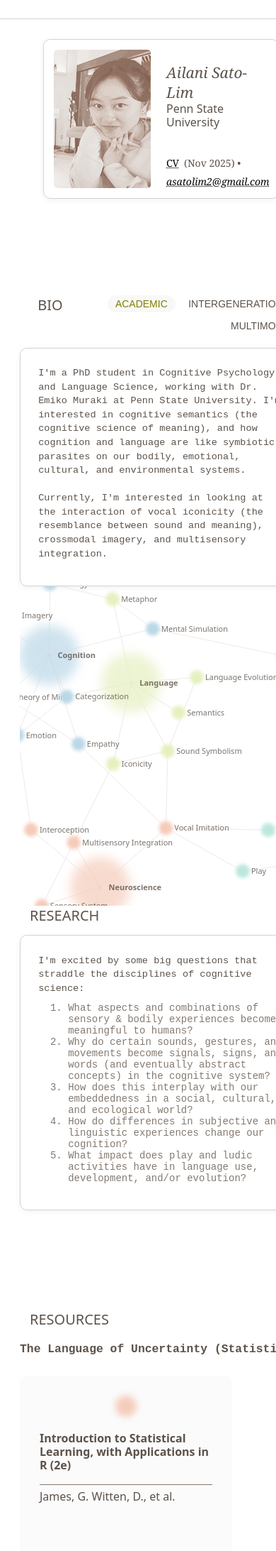
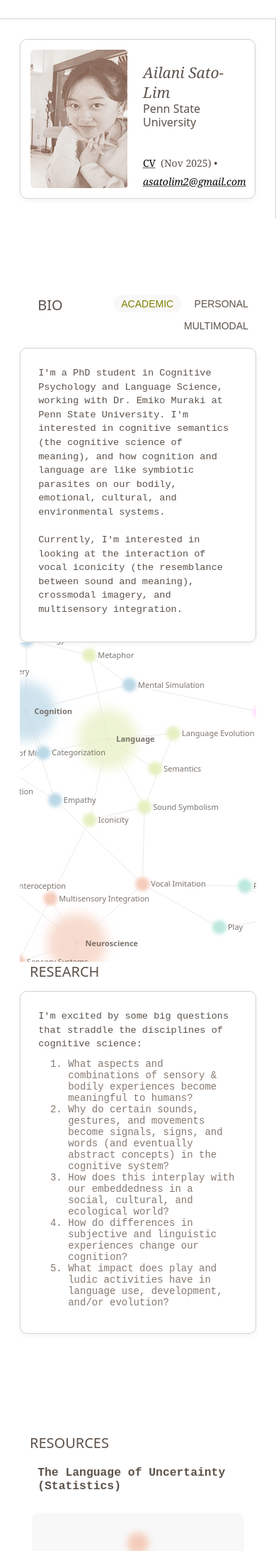
Before and after one commit to ailanisl/ailanisl.github.io, a Jekyll site: the page built from academics.html, in a window 390 px wide. Shown: the top 2185 px of the page at 71% size. Built offline with Jekyll 4.4.1, drawn with Linux system fonts in a browser that asks for light colours; some of the changed text lies outside the part shown.

Commit message:
mobile edits for academic webpage

```diff
--- a/academics.html
+++ b/academics.html
@@ -130,6 +130,7 @@
         }
         #name-card img {
             max-width: 60%;
+            justify-content: center;
         }
     }
     #links {
@@ -248,7 +249,7 @@
     }
     #hawaii-photo {
         width: 255px;
-        position: relative; left: 10%; top: 4rem;
+        position: relative; top: 1rem;
 
 
     }
@@ -281,18 +282,21 @@
         font-family: system-ui, -apple-system, BlinkMacSystemFont, 'Segoe UI', Roboto, Oxygen, Ubuntu, Cantarell, 'Open Sans', 'Helvetica Neue', sans-serif;
     }
 
+
     .resource-card {
         display: flex;
         flex-direction: column;
         gap: 0.5rem;
-        justify-content: flex-start;
+        justify-content: center;
         max-width: 300px;
         height: fit-content;
 
-        background-color: rgb(from var(--grey-back) r g b / 50%);
+        background-color:var(--grey-back);
         border-radius: 10px;
         padding: 2rem;
     }
+
+
     .orb-box {
         display: flex;
         justify-content: center;
@@ -303,6 +307,19 @@
         height: 30px;
         border-radius: 50%;
         filter: blur(5px);
+        transition: filter 1s ease;
+    }
+    .orb:hover {
+        filter: saturate(200%) blur(5px);
+    }
+    .author-link {
+        text-decoration: none;
+        color: var(--text);
+        font-size: 16px;
+        transition: text-decoration 1s;
+    }
+    .author-link:hover {
+        text-decoration: dashed;
     }
 
     .solid-line {
@@ -347,7 +364,7 @@
 .book-line {
     display: flex;
     flex-wrap: wrap;
-    justify-content: center;
+   /* justify-content: center;*/
 
     gap: 3rem;
 }
@@ -403,10 +420,11 @@
         margin-left: auto;
 
     }
-    #bio-card {
+    #bio-card, .gallery {
         min-width:auto;
         height: auto;
         margin-right: auto;
+        justify-content: center;
     }
 
     #name-card {
@@ -534,7 +552,7 @@
             <h2 style="padding-left: 1.8rem;">  BIO</h2>
             <div id="bio-filter">
                 <button class="tab active" onclick="showBio('academic', this)">ACADEMIC</button>
-                <button class="tab" onclick="showBio('intergenerational', this)">INTERGENERATIONAL</button>
+                <button class="tab" onclick="showBio('personal', this)">PERSONAL</button>
                 <button class="tab" onclick="showBio('multimodal', this)">MULTIMODAL</button>
             </div>
         </div>
@@ -559,7 +577,7 @@
                 </div>
             </div>
 
-            <div class="bio" id="intergenerational">
+            <div class="bio" id="personal">
                 <div class="flex-row" id="bio-matrix">
                     <div class="shadow-box" id="bio-card" style="padding: 1.8rem; margin-bottom: 2rem;">
                         <p>
@@ -580,7 +598,7 @@
                 <div class="image-col" style="width: 100%;">
                     <div id="familiy-photos" style="display: flex; flex-direction: column; max-width: 700px; margin-bottom: 4rem;">
                         <!--<div id="gpa-photo" class="family-pic"><img src="/assets/img/cliff.png" alt="photo of grandpa WW2" width="160px">My grandfather (left)</div>-->
-                        <div id="hawaii-photo" class="family-pic"><img src="/assets/img/hawaii.png" alt="photo of early days in hawaii" >Early days in Hawai'i</div>
+                        <div id="hawaii-photo" class="family-pic"><img src="/assets/img/hawaii.png" alt="photo of early days in hawaii" >Ancestors' early days in Hawai'i</div>
                     </div>
                 </div>
             </div>
@@ -622,9 +640,9 @@
                                 {% endif %}
                                 {% endfor %}
                         </div>
-                        <!--end bookshelf-->
+                        <!--end bookshelf
                         <h3 style="font-family: sans-serif;">Life soundtrack <span style="font-weight: normal; font-size: 0.97rem;">(Playlist cover is a drawing of my favorite singer, <a href="https://en.wikipedia.org/wiki/Bill_Withers">Bill Withers</a>)</span></h3>
-                            <iframe data-testid="embed-iframe" style="border-radius:12px" src="https://open.spotify.com/embed/playlist/4iW6KDdwJxLyJ7NSDFjoSl?utm_source=generator" width="100%" height="152" frameBorder="0" allowfullscreen="" allow="autoplay; clipboard-write; encrypted-media; fullscreen; picture-in-picture" loading="lazy"></iframe>                    </div>
+                            <iframe data-testid="embed-iframe" style="border-radius:12px" src="https://open.spotify.com/embed/playlist/4iW6KDdwJxLyJ7NSDFjoSl?utm_source=generator" width="100%" height="152" frameBorder="0" allowfullscreen="" allow="autoplay; clipboard-write; encrypted-media; fullscreen; picture-in-picture" loading="lazy"></iframe>                    </div>-->
                 </div>
 
             </div>
@@ -662,7 +680,7 @@
 <section id="resources">
     <h2 style="padding-left: 1rem;"> RESOURCES </h2>
     <br>
-    <h3 style="font-family: monospace;">The Language of Uncertainty (Statistics)</h3>
+    <h3 style="font-family: monospace;padding-left: 1.8rem;">The Language of Uncertainty (Statistics)</h3>
     <div class="gallery">
         <div class="resource-card">
             <div class="orb-box">
@@ -688,7 +706,8 @@
             </div>
             <p style="font-weight: bold; ">Statistical Rethinking (2e)</p>
             <hr class="solid-line">
-            <p>Richard McElreath</p>
+            <a href="https://elevanth.org/blog/" target="_blank" title="Link to McElreath's blog"
+            class="author-link">Richard McElreath</a>
             <div style="height: 45px;"></div>
             <div class="button-flex">
                 <a href="https://xcelab.net/rm/" target="_blank" class="resource-button">Website</a>
@@ -710,11 +729,12 @@
             </div>
             <p style="font-weight: bold; ">Statistics for Linguists: An Intro Using R</p>
             <hr class="solid-line">
-            <p>Bodo Winter</p>
+            <a href="https://bodowinter.com/" target="_blank" title="Link to Winter's webpage"
+                class="author-link">Bodo Winter</a>
             <div style="height: 45px;"></div>
             <div class="button-flex">
                 <a href="https://bodowinter.com/books.html" target="_blank" class="resource-button">Book</a>
-                <a href="https://bodowinter.com/" target="_blank" class="resource-button">Author Website</a>
+                <a href="https://arxiv.org/pdf/1308.5499" target="_blank" class="resource-button">Mini R tutorial</a>
 
 
             </div>
@@ -763,7 +783,7 @@
 
         {id: "neuro",           label:"Neuroscience",               group: "neuro"},
         {id: "imitation",       label: "Vocal Imitation",           group: "neuro",     info: "Ability to replicate vocal sounds produced by others"},
-        {id: "senses",           label: "Sensory System",           group: "neuro"},
+        {id: "senses",           label: "Sensory Systems",           group: "neuro"},
         {id: "multisensory-int", label: "Multisensory Integration", group: "neuro",     info: "Integrating unisensory signals"},
         {id: "interoception",    label: "Interoception",            group: "neuro",     info: "Senses related to internal, bodily signals"},
         {id: "bayesian",         label: "Bayesian Models",          group: "neuro"},
```
